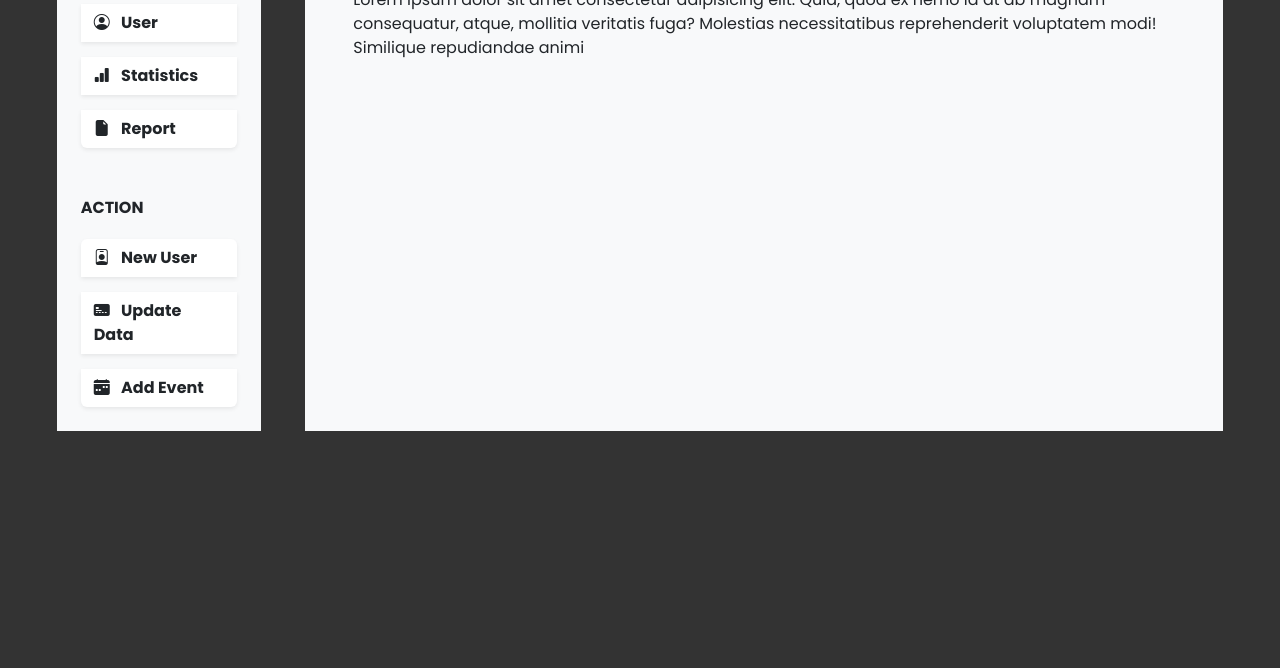
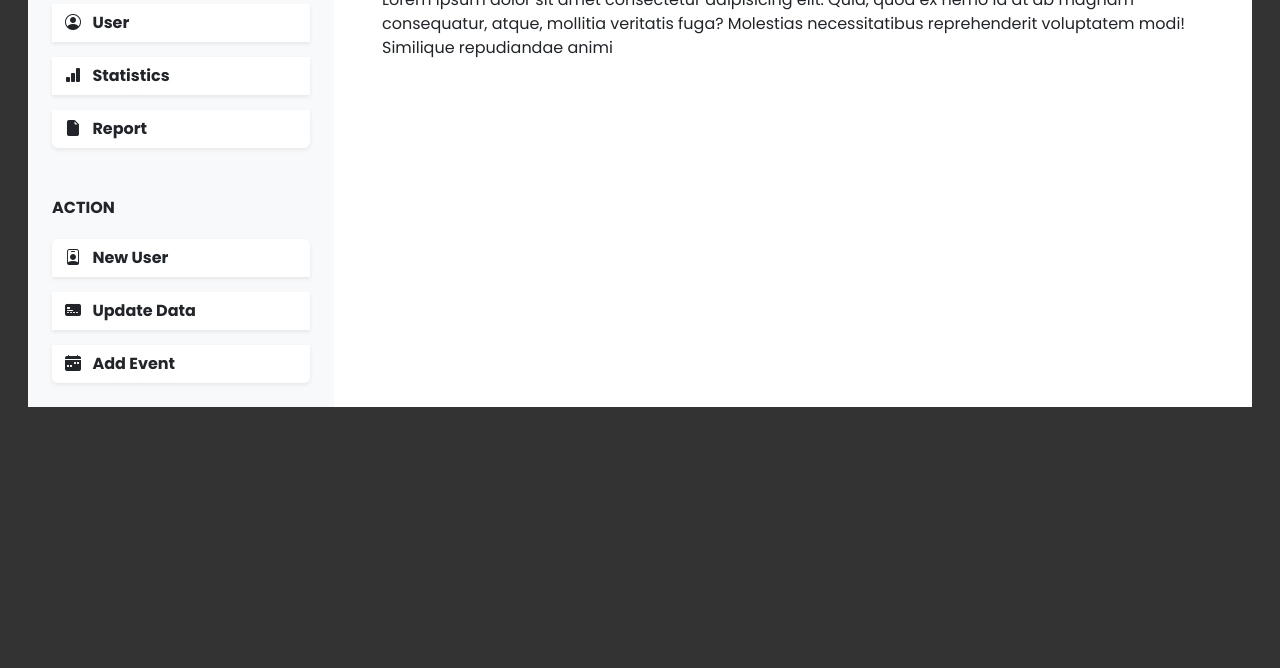
Before and after one commit to koheinthurako/AdminDashboard, a website: page index.html in a window 1280 px wide. Shown: the part 132-800 px from the top of the page. Drawn offline with nearby package versions, Linux system fonts and the light colour scheme.

Commit message:
change bg color

```diff
--- a/index.html
+++ b/index.html
@@ -10,8 +10,8 @@
 
     <main>
         <div class="container-fluid">
-            <div class="row m-3 gap-3 justify-content-evenly">
-                <div class="col-2 overflow-scroll bg-light justify-content-center d-flex flex-column gap-5 p-4">
+            <div class="row m-3 justify-content-evenly">
+                <div class="col-3 overflow-scroll bg-light justify-content-center d-flex flex-column gap-5 p-4">
                     <div class="btn-group-vertical gap-3" role="group" aria-label="Vertical button group">
                         <p class="fw-bold mb-1">CONTROLS</p>
                         <button type="button" class="btn bg-white shadow-sm w-100 fw-bold active">
@@ -47,7 +47,7 @@
                     </div>
                 </div>
 
-                <div class="col-9 overflow-scroll bg-light p-5">
+                <div class="col-9 overflow-scroll bg-white p-5">
                     <div class="content mb-5">
                         <h1 class="fw-bold">Thet Zaw Hein</h1>
                         <p>
```
